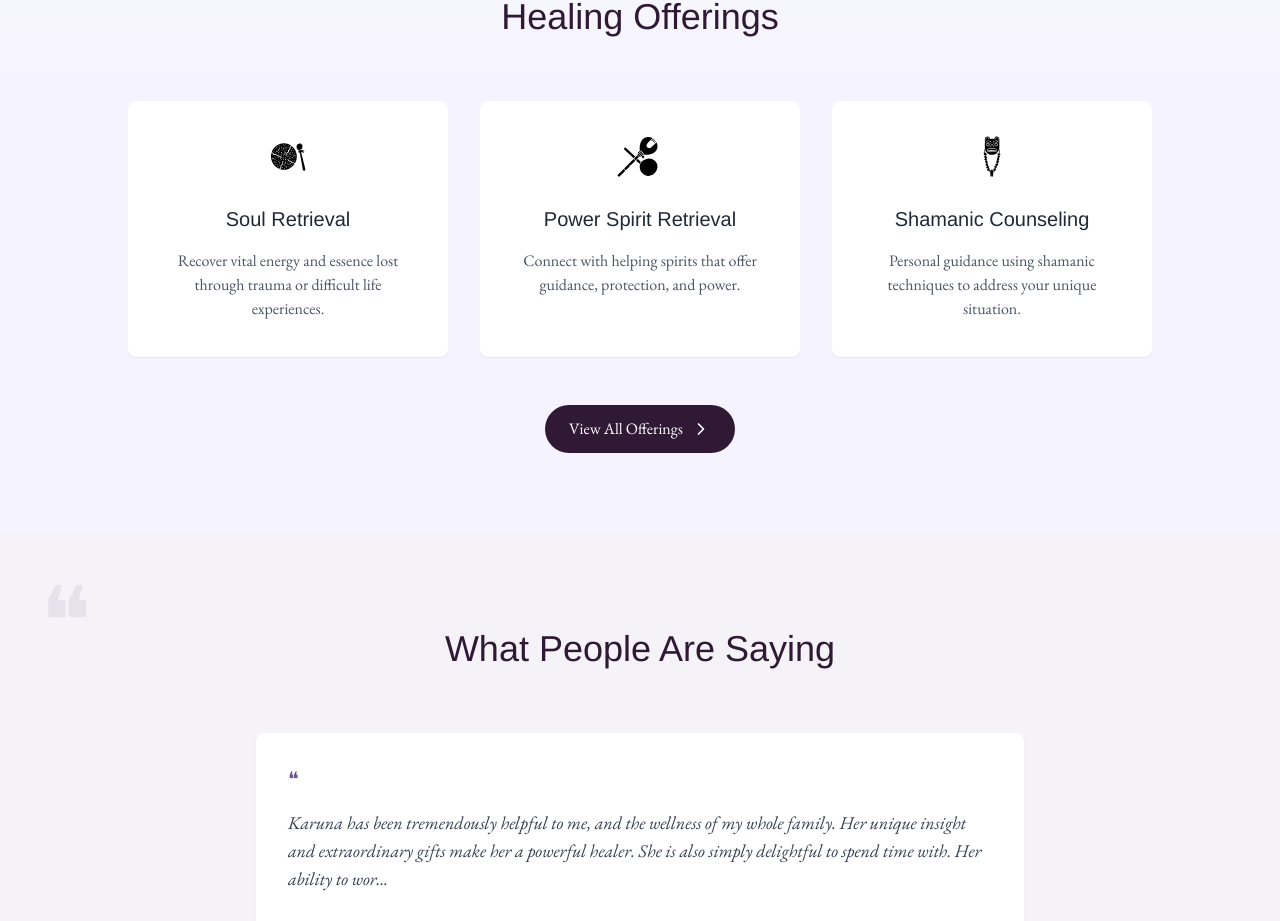
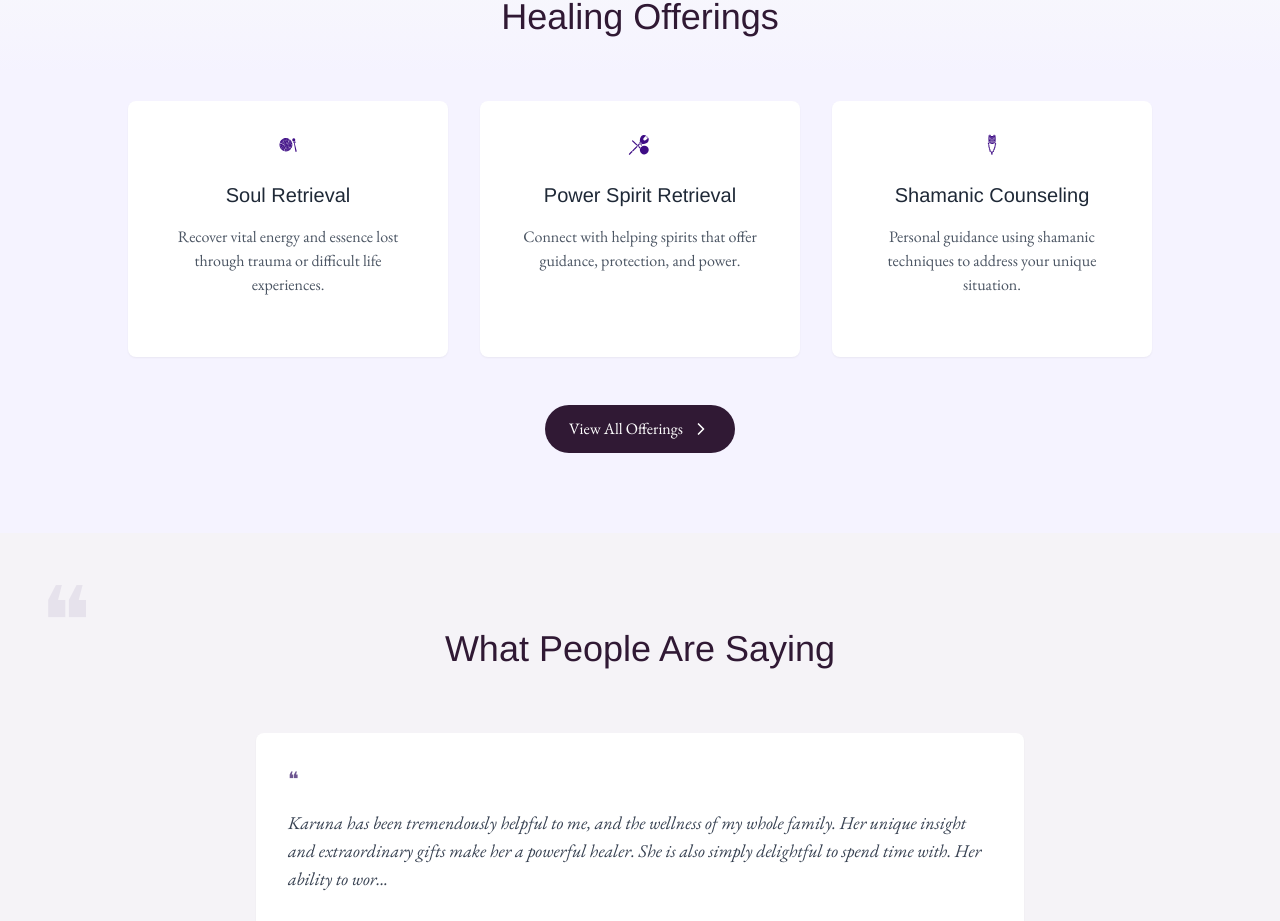
Before and after one commit to mevans2120/karunagatton, a Next.js app: page / in a window 1280 px wide. Shown: the part 2474-3395 px from the top of the page. Built offline with nearby package versions, Linux system fonts and the light colour scheme.

Commit message:
make offering icons 50% smaller and apply purple filter

```diff
--- a/src/app/page.tsx
+++ b/src/app/page.tsx
@@ -263,8 +263,13 @@ export default function Home() {
           <div className="grid grid-cols-1 md:grid-cols-3 gap-8 max-w-5xl mx-auto">
             {offeringTeasers.map((offering, index) => (
               <div key={index} className="bg-white p-8 rounded-lg shadow-sm hover:shadow-md transition-shadow duration-300 flex flex-col items-center text-center min-h-64 fade-in-section" style={{transitionDelay: `${index * 150}ms`}}>
-                <div className="w-12 h-12 mb-6">
-                  <img src={offering.icon} alt="Yurt icon" className="w-full h-full" />
+                <div className="w-6 h-6 mb-6">
+                  <img
+                    src={offering.icon}
+                    alt="Yurt icon"
+                    className="w-full h-full"
+                    style={{ filter: 'invert(13%) sepia(88%) saturate(2651%) hue-rotate(257deg) brightness(86%) contrast(116%)' }}
+                  />
                 </div>
                 <h3 className="text-xl font-medium text-gray-800 mb-4">{offering.title}</h3>
                 <p className="text-gray-600">{offering.description}</p>
```
